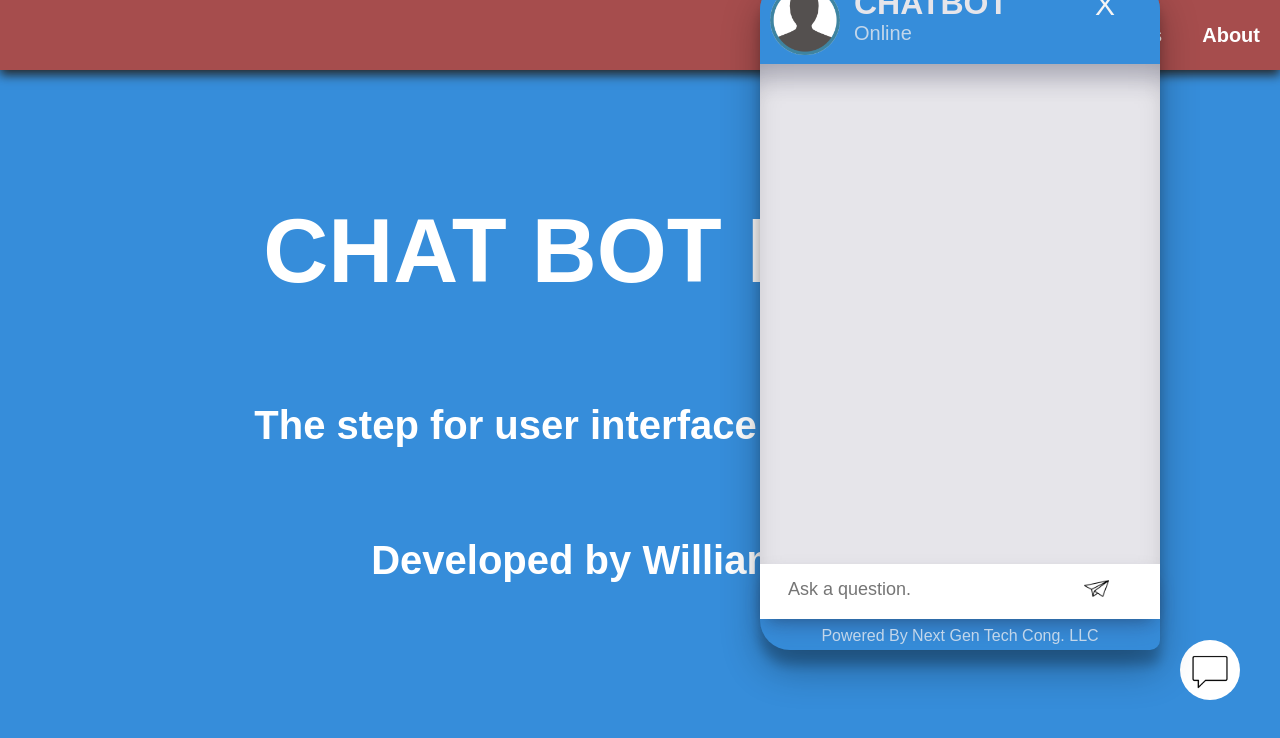
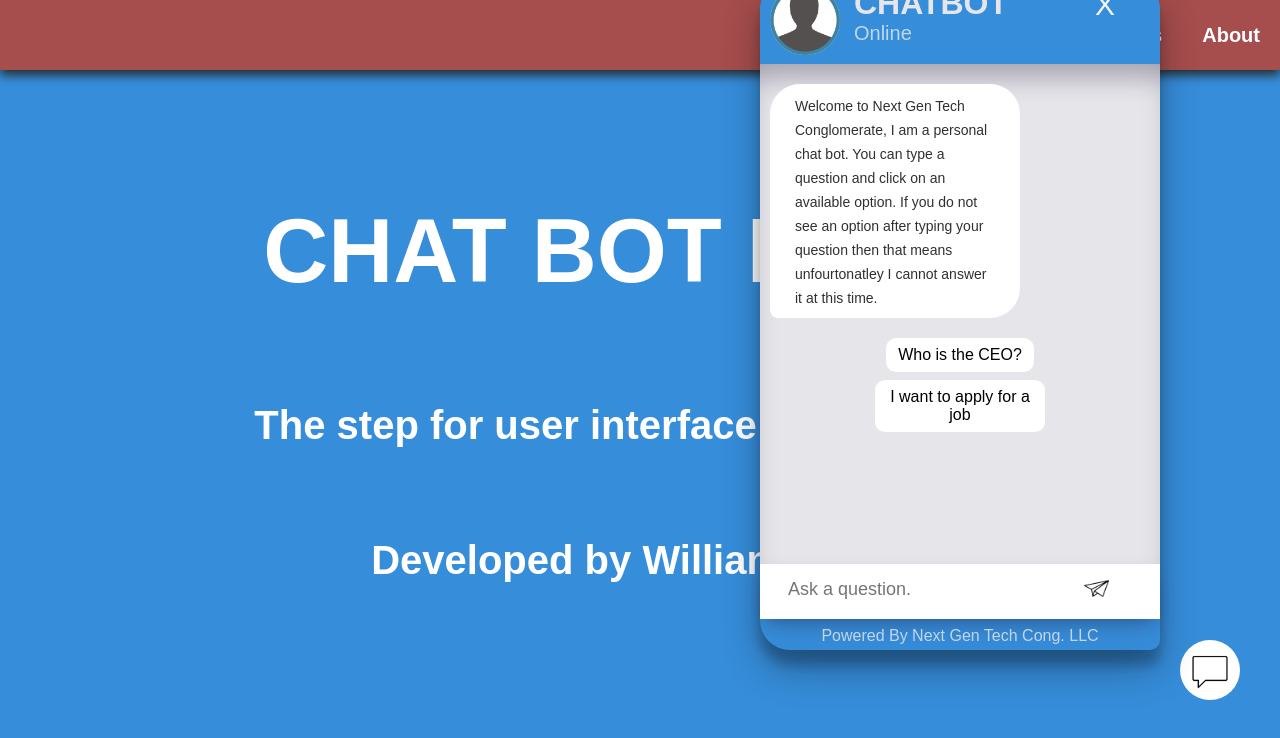
Before and after one commit to William-Meyer/Chatbot, a plain HTML site: page index.html in a window 1280 px wide. Both pictures are taken after a click on the button "Go to top". Drawn offline with Linux system fonts and the light colour scheme.

Commit message:
Styling done

```diff
--- a/index.html
+++ b/index.html
@@ -46,6 +46,13 @@
 
       </div>
         <div id="options">
+          <div class="bubble bubbleLeft">
+            <p>Welcome to Next Gen Tech Conglomerate, I am a personal chat bot. You can type a question and click on an available option. If you do not see an option after typing your question then that means unfourtonatley I cannot answer it at this time.</p>
+          </div>
+          <div id="optionContainter">
+            <button type="button" data-type="optionButton" data-text="Who is the CEO?" name="button" onclick="questionClick(this)" class="option">Who is the CEO?</button>
+            <button type="button" data-type="optionButton" data-text="I want to apply for a job" name="button" onclick="questionClick(this)" class="option">I want to apply for a job</button>
+          </div>
         </div>
         <div id="bottomChat">
           <input type="text" id="questionBox" onkeyup="chatTyping()" placeholder="Ask a question.">
--- a/styles/chat.css
+++ b/styles/chat.css
@@ -153,15 +153,31 @@ padding: 0;
   font-family: sans-serif;
 }
 .option{
-  width: 60%;
-  height: 80px;;
-  margin-top: 5%;
+  transition: .2s ease-in-out 0s;
+  background: white;
+  min-width: 70px;
+  width: max-content;
+  max-width: 170px;
+  padding-left: 12px;
+  padding-right: 12px;
+  padding-top: 8px;
+  padding-bottom: 8px;
+  margin-top: 2%;
   border-radius: 10px;
-  font-size: 20px;
+  font-size: 16px;
+  display: block;
+  margin-left: auto;
+  margin-right: auto;
+  height: auto;
+  color:black;
+}
+#optionContainter{
+  margin-bottom: 20px;
 }
 .option:hover{
-  background-color: #AEAEAE;
-}
+   cursor: pointer;
+   transform: scale(1.15);
+   }
 #note{
   margin-top: 8px;
   font-size: 16px;
@@ -186,23 +202,36 @@ button{
 input{
   border-style: none;
 }
+.bubble p{
+  text-align: left;
+  font-size: 14px;
+  font-weight: 500;
+  padding-top: 5px;
+}
 .bubble {
-
-  margin-top: 40px;
+  margin-top: 20px;
+  margin-bottom: 20px;
   position: relative;
   font-family: sans-serif;
   font-size: 8px;
   line-height: 24px;
-  width: 200px;
+  width: max-content;
+  max-width: 200px;
   background: #fff;
   border-radius: 40px;
-  padding: 24px;
+  padding-top: 5px;
+  padding-bottom: 8px;
+  padding-left: 25px;
+  padding-right: 25px;
   text-align: center;
   color: #000;
 }
 .bubbleRight{
-  margin-left:145px;
+  margin-right: 15px;
+  margin-left: auto;
+  border-radius: 30px 30px 8px 30px;
 }
 .bubbleLeft{
-  margin-left:5px;
+  margin-left:10px;
+  border-radius: 30px 30px 30px 8px;
 }
```
